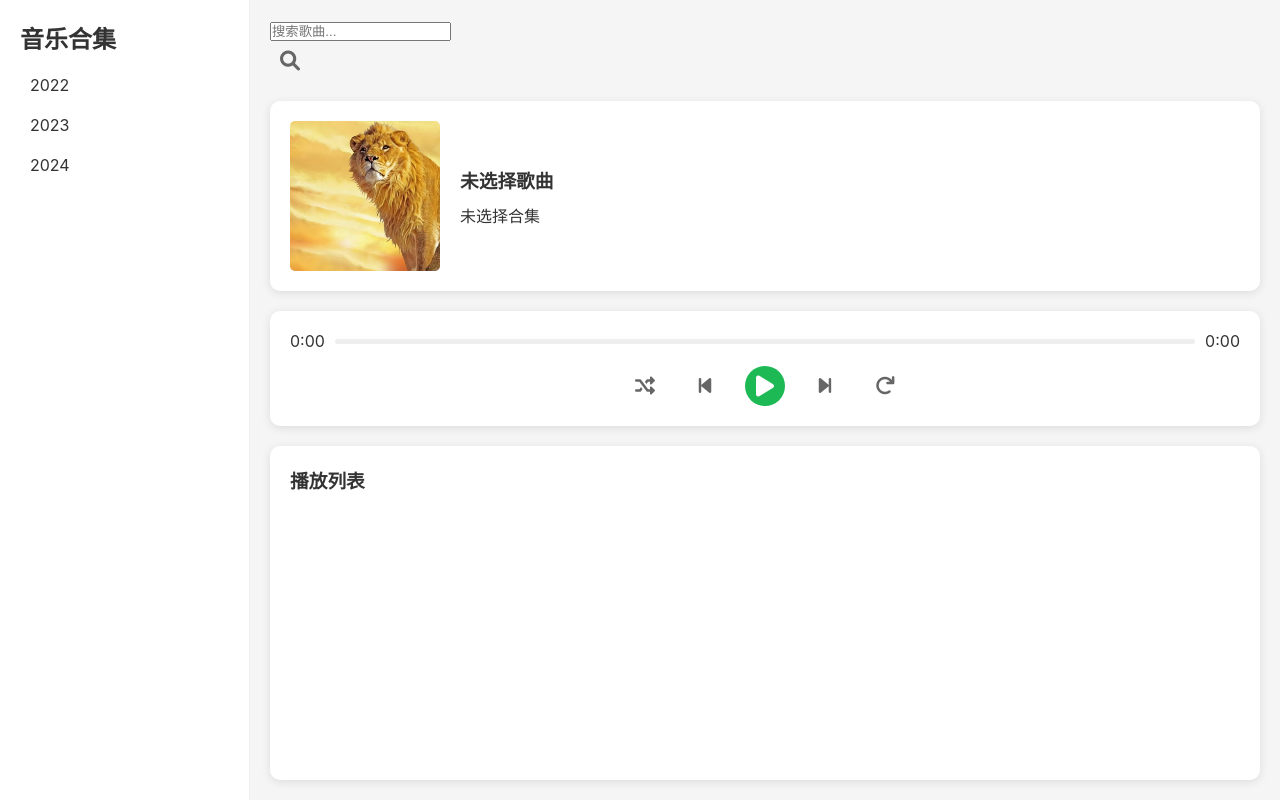
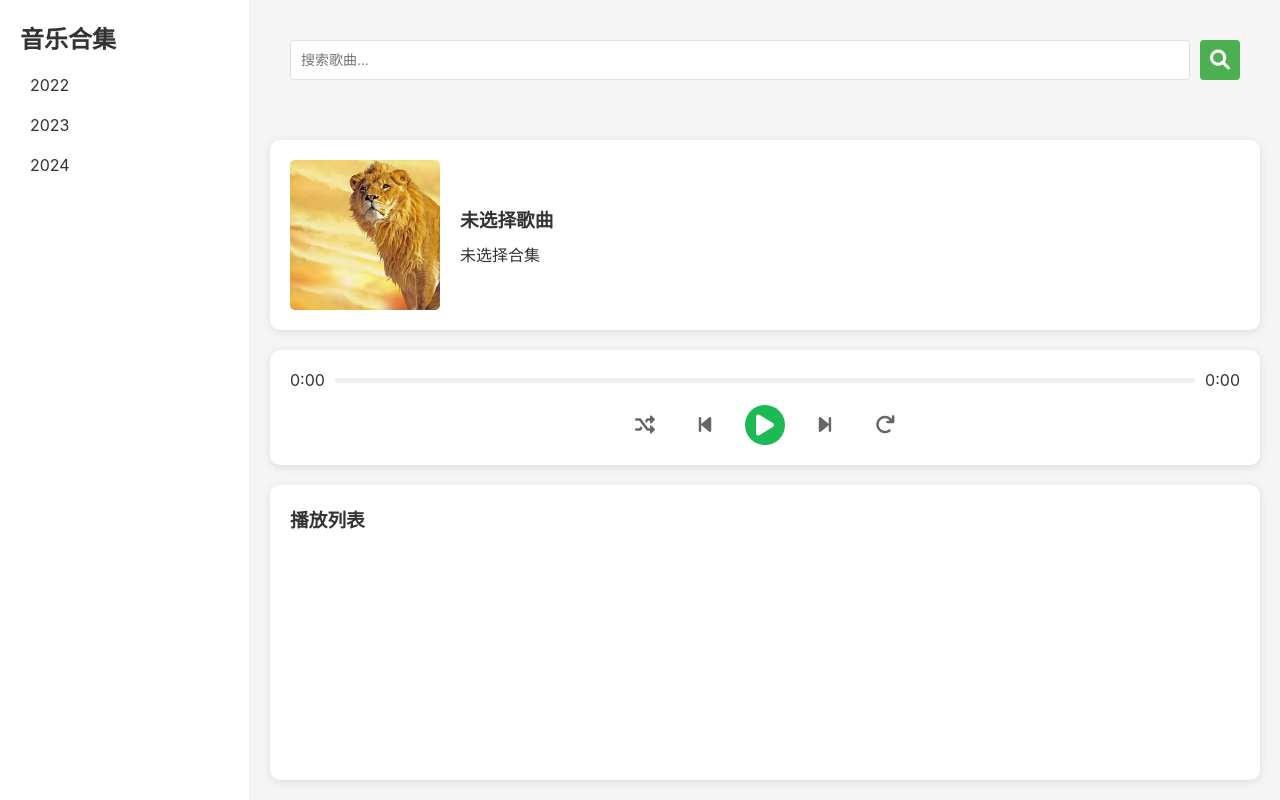
Before and after one commit to ssskeyi/muiscplayer, a plain HTML site: page index.html in a window 1280 px wide. Drawn offline with Linux system fonts and the light colour scheme.

Commit message:
Update styles.css

```diff
--- a/styles.css
+++ b/styles.css
@@ -161,3 +161,39 @@ h3 {
 .button-active {
     color: #1db954;
 }
+
+.search-container {
+    display: flex;
+    gap: 10px;
+    padding: 20px;
+    background-color: #f5f5f5;
+    border-radius: 8px;
+    margin-bottom: 20px;
+}
+
+#search-input {
+    flex: 1;
+    padding: 10px;
+    border: 1px solid #ddd;
+    border-radius: 4px;
+    font-size: 14px;
+    outline: none;
+}
+
+#search-input:focus {
+    border-color: #666;
+}
+
+#search-button {
+    padding: 10px 15px;
+    background-color: #4CAF50;
+    color: white;
+    border: none;
+    border-radius: 4px;
+    cursor: pointer;
+    transition: background-color 0.3s;
+}
+
+#search-button:hover {
+    background-color: #45a049;
+}
```
